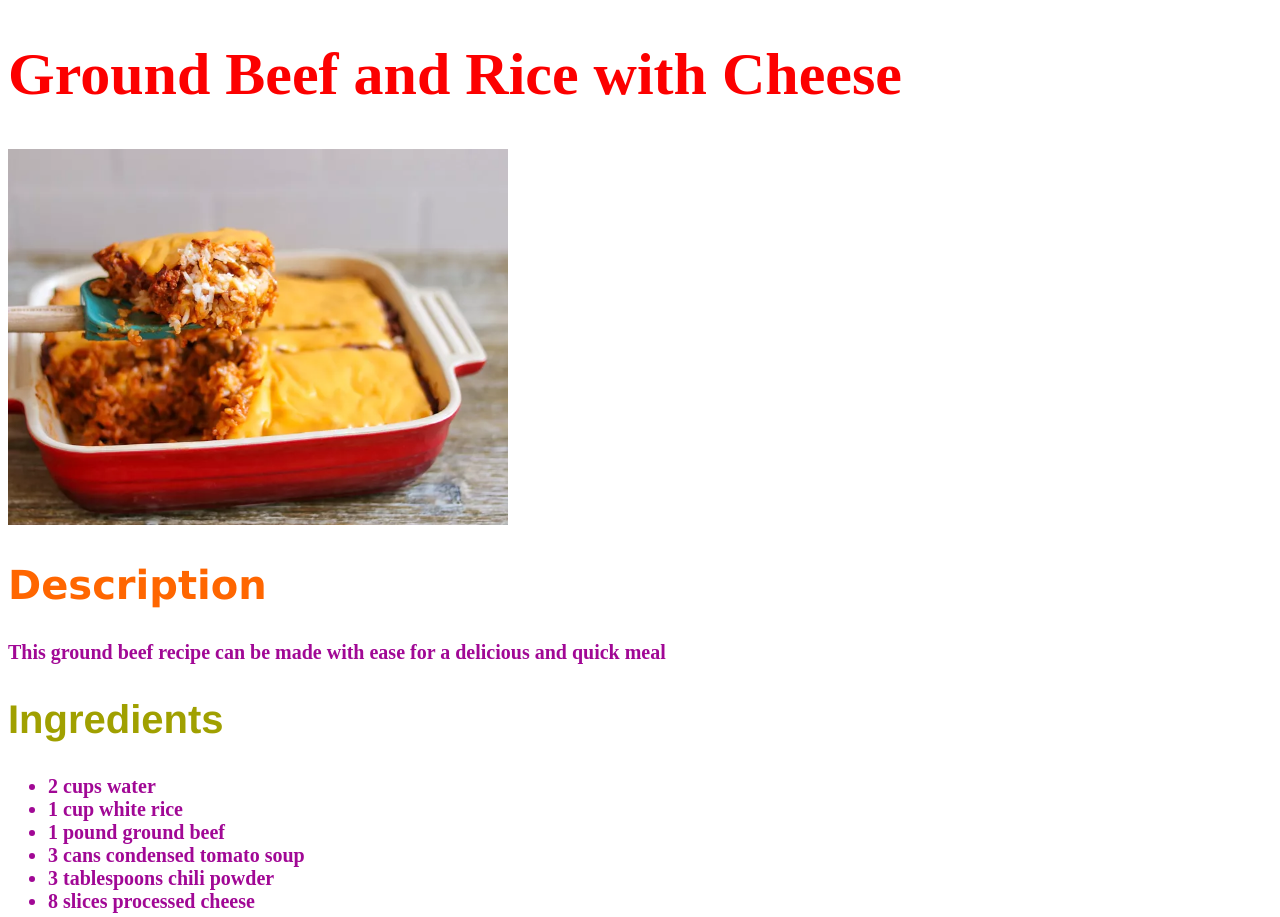
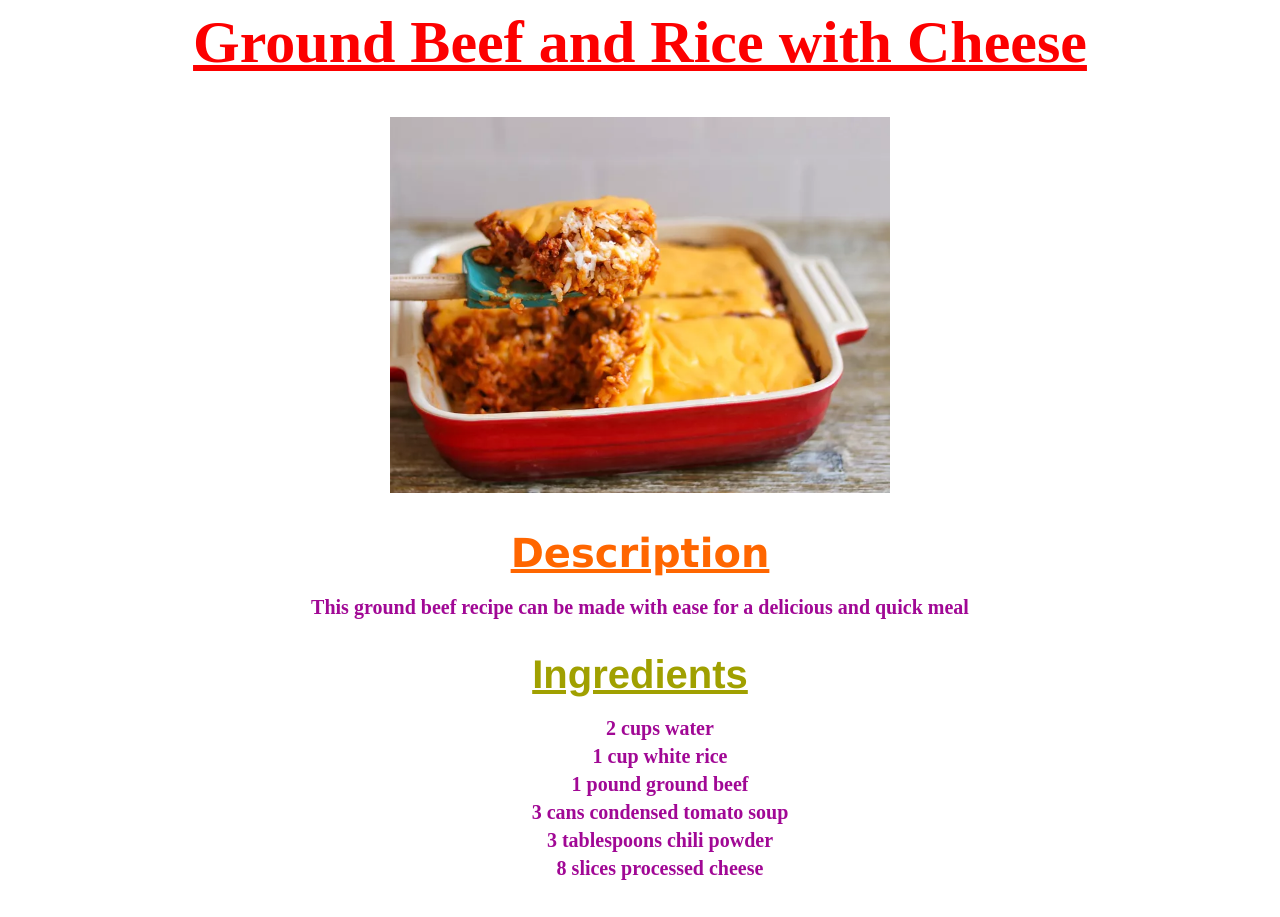
Before and after one commit to JBscodejourney/odin-recipes, a plain HTML site: page recipes/groundbeefnrice.html in a window 1280 px wide. Shown: the top 917 px of the page. Drawn offline with Linux system fonts and the light colour scheme.

Commit message:
Add CSS for box model effects

```diff
--- a/recipes/styles.css
+++ b/recipes/styles.css
@@ -1,10 +1,19 @@
 body {
     font-family: 'Times New Roman', Times, serif;
+    padding-bottom: 20px;
+    display: inline-block;
+    text-align: center;
+}
+
+ul {
+    list-style-type: none;
 }
 
 h1 {
     font-size: 60px;
     color: #fc0000;
+    margin-top: 0;
+    text-decoration-line: underline;
 }
 
 img {
@@ -12,8 +21,14 @@ img {
     height: auto;
 }
 
+li {
+    margin-bottom: 5px;
+}
+
 h2 {
+    margin-bottom: 0;
     font-size: 40px;
+    text-decoration-line: underline;
 }
 
 p,ul,ol {
--- a/styles.css
+++ b/styles.css
@@ -3,10 +3,18 @@
     font-weight: bolder;
     font-family: 'Times New Roman', Times, serif;
     color: rgb(37, 128, 2);
+    padding: 10px;
+    margin-top: 0;
+    text-decoration-line: underline;
     }
+
 
 body {
     text-align: center;
+}
+
+ul {
+    list-style-type: none;
 }
 
 a {
```
